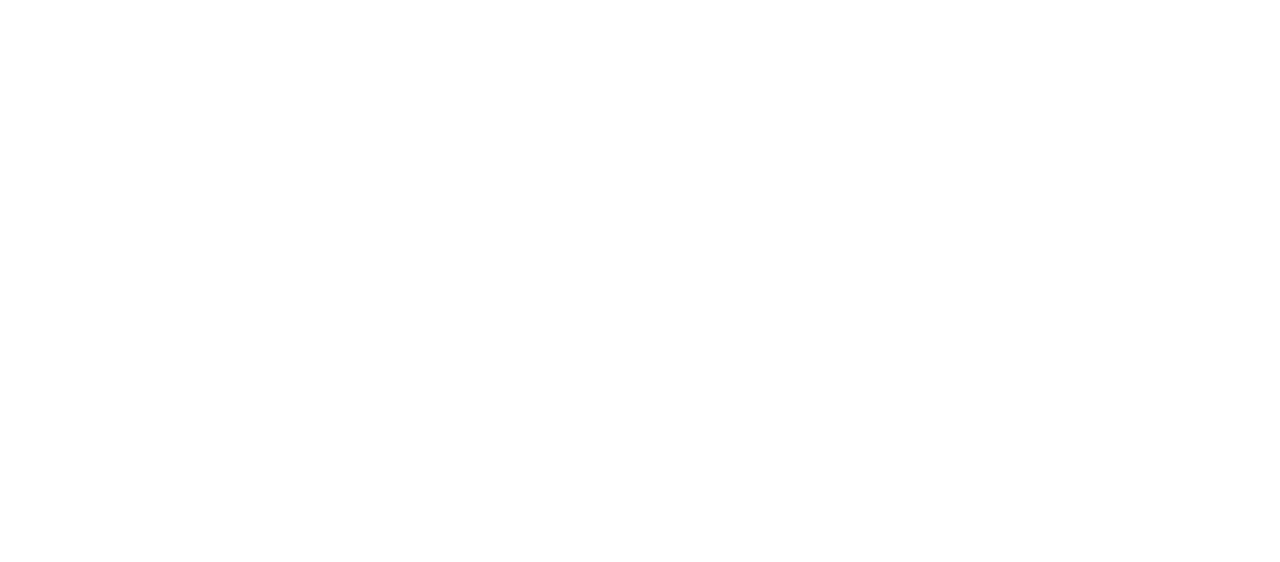
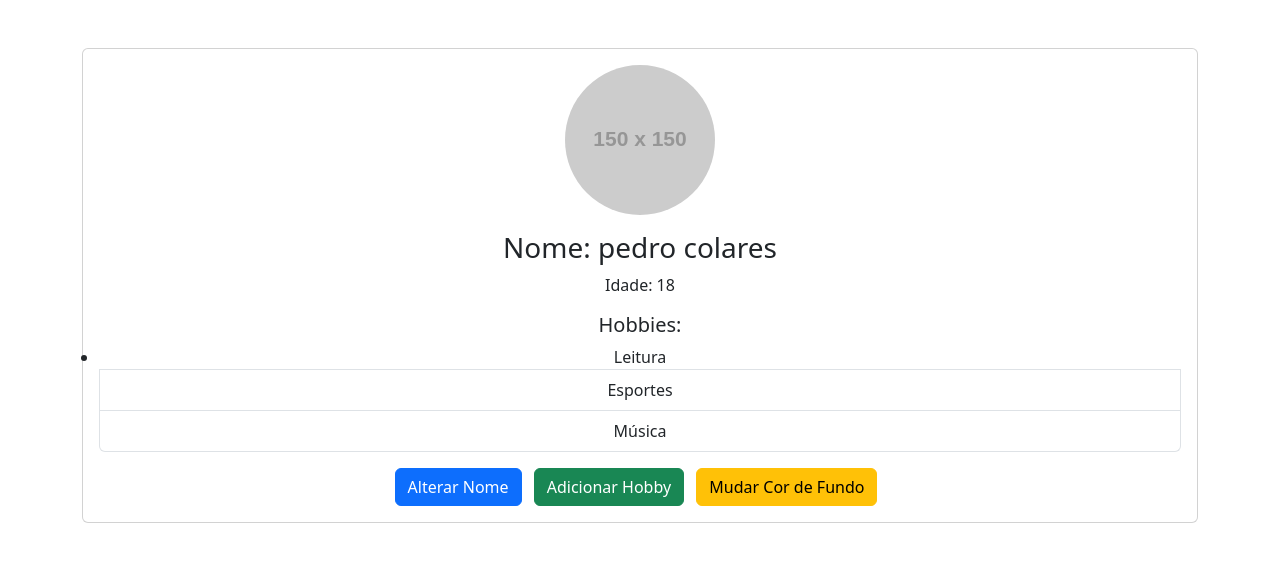
Before and after one commit to jota253/meuPerfil, a plain HTML site: page index.html in a window 1280 px wide. Drawn offline with nearby package versions, Linux system fonts and the light colour scheme; placeholder pictures from the web are drawn by us.

Commit message:
Update index.html

```diff
--- a/index.html
+++ b/index.html
@@ -1,6 +1,71 @@
 <!DOCTYPE html>
-<html lang="pt-br"
+<html lang="pr-br">
 <head>
-    <meta charset="UTF-8"
-    <meta name
+
+    <meta charset="UTF-8">
+
+    <meta name="viewport" content="width=device-width, initial-scale=1.0">
+
+    <title>Perfil Interativo</title>
+
+    <link href="https://cdn.jsdelivr.net/npm/bootstrap@5.3.0/dist/css/bootstrap.min.css" rel="stylesheet">
+
 </head>
+
+<body class="bg-ligh">
+    <div class="container mt-5">
+        <div class="card" id="profile Card">
+            <div class="card-body text-center">
+                <img src="https://via.placeholder.com/150" alt="Imagem de Perfil" id="profile/mage" class="rounded-circle mb-3" style="width: 150px;">
+
+                <h3 id="profileName">Nome: pedro colares</h3>
+
+                <p id="profile Age">Idade: 18</p>
+
+                <h5>Hobbies:</h5>
+
+                <ul id="hobbles List" class="list-group mb-3">
+
+                    <li class="list-grove-item">Leitura</li>
+                    <li class="list-group-item">Esportes</li>
+                    <li class="list-group-item">Música</li>
+
+                </ul>
+
+                <button class="btn btn-primary me-2" onclick="alterar Nome()">Alterar Nome</button>
+                <button class="btn btn-success me-2" onclick="adicionar Hobby()">Adicionar Hobby</button>
+                <button class="btn btn-warning me-2" onclick="mudar Cor De Fundo()">Mudar Cor de Fundo</button>
+
+            </div>
+        </div>
+    </div>
+
+    <script>
+
+        function alterar Nome() {
+            const novo Nome = prompt("Digite o novo nome:");
+            if (novo Nome) {
+                document.getElementById("profile Name").textContent = "Nome: " + novo Nome;
+            }
+        }
+
+        function adicionar Hobby() {
+            const novo Hobby = prompt("Digite um novo hobby:");
+            if (novo Hobby) {
+                const li = document.createElement("li");
+                li.textContent = novo Hobby;
+                li.className = "list-group-item";
+                document.getElementById("hobbies List").appendChild(li);
+            }
+        }
+
+        function mudar Cor De Fundo() {
+            const cores = ["#8d7da", "#d1ecf2", "#dff0d8", "#fff3cd", "#cce5ff"];
+            const corAleatoria = cores[Math.floor(Math.random() * cores.length)];
+            document.body.style.backgroundColor = corAleatoria;
+        }
+
+    </script>
+
+</body>
+</html>
```
